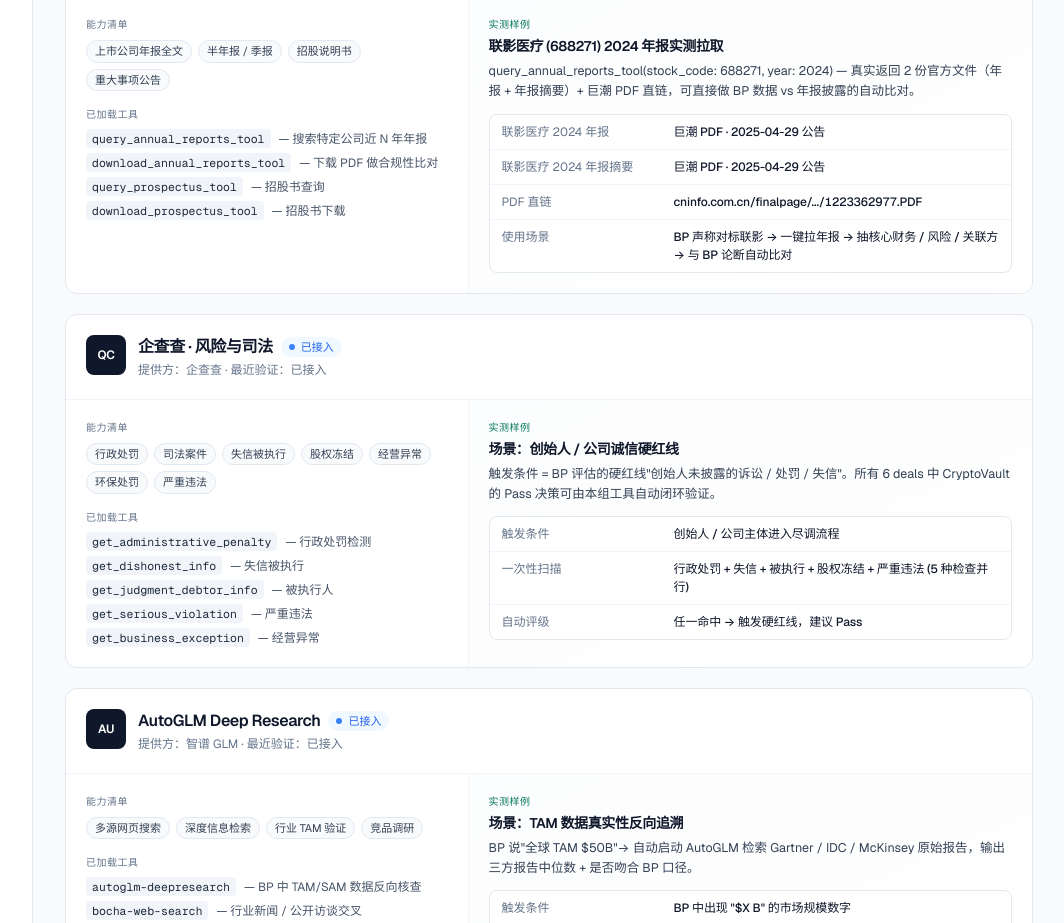
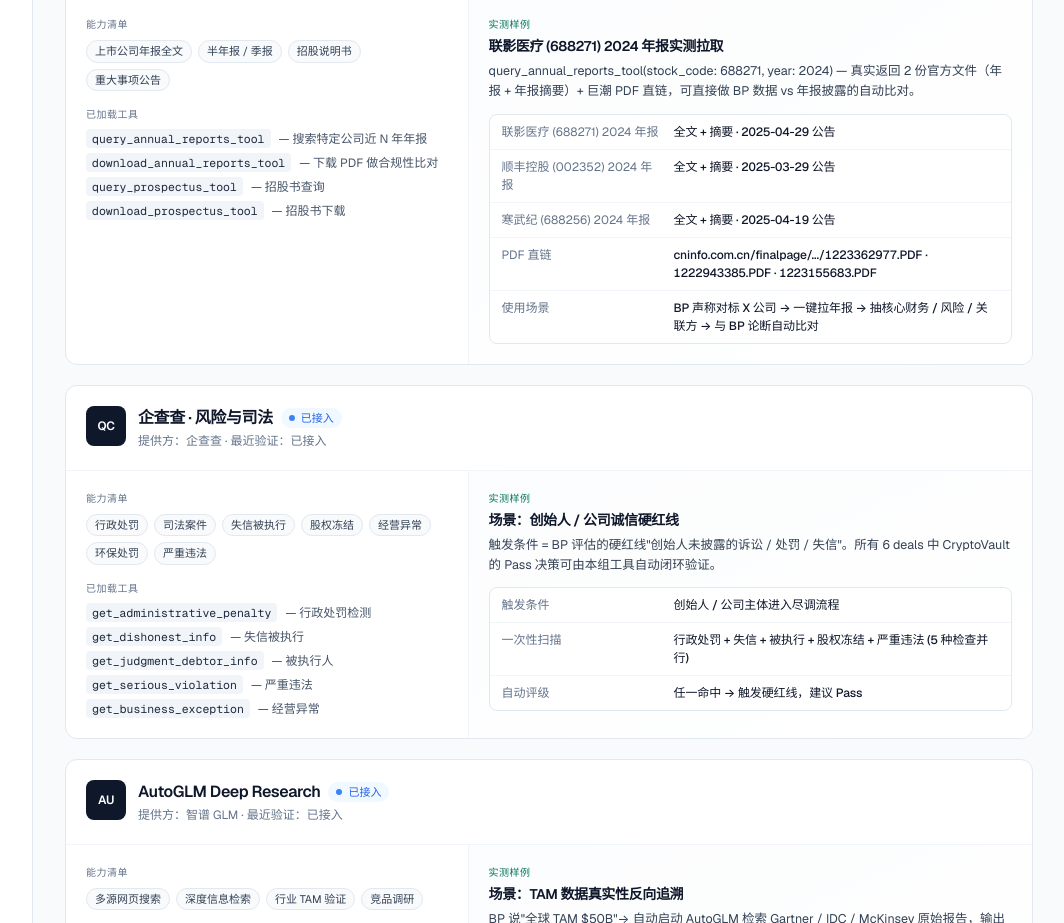
Before and after one commit to sherconan/dealpilot-claude, a React (Vite) app: page /sources in a window 1280 px wide. Shown: the part 2040-2963 px from the top of the page, without its empty margins (215-1279 px from the left). Built offline with nearby package versions, Linux system fonts and the light colour scheme.

Commit message:
feat(s34): cninfo 实测扩充 — 联影/顺丰/寒武纪 3 家 2024 年报真实 PDF 直链 + HANDOFF.md 跨会话交接文档

```diff
--- a/src/data/sourceProofs.ts
+++ b/src/data/sourceProofs.ts
@@ -116,10 +116,11 @@
     proofTitle: '联影医疗 (688271) 2024 年报实测拉取',
     proofSummary: 'query_annual_reports_tool(stock_code: 688271, year: 2024) — 真实返回 2 份官方文件（年报 + 年报摘要）+ 巨潮 PDF 直链，可直接做 BP 数据 vs 年报披露的自动比对。',
     proofRows: [
-      { k: '联影医疗 2024 年报', v: '巨潮 PDF · 2025-04-29 公告' },
-      { k: '联影医疗 2024 年报摘要', v: '巨潮 PDF · 2025-04-29 公告' },
-      { k: 'PDF 直链', v: 'cninfo.com.cn/finalpage/.../1223362977.PDF' },
-      { k: '使用场景', v: 'BP 声称对标联影 → 一键拉年报 → 抽核心财务 / 风险 / 关联方 → 与 BP 论断自动比对' },
+      { k: '联影医疗 (688271) 2024 年报', v: '全文 + 摘要 · 2025-04-29 公告' },
+      { k: '顺丰控股 (002352) 2024 年报', v: '全文 + 摘要 · 2025-03-29 公告' },
+      { k: '寒武纪 (688256) 2024 年报', v: '全文 + 摘要 · 2025-04-19 公告' },
+      { k: 'PDF 直链', v: 'cninfo.com.cn/finalpage/.../1223362977.PDF · 1222943385.PDF · 1223155683.PDF' },
+      { k: '使用场景', v: 'BP 声称对标 X 公司 → 一键拉年报 → 抽核心财务 / 风险 / 关联方 → 与 BP 论断自动比对' },
     ],
   },
   {
```
Also changed, not shown: 1 other file (tests, documents, lock files or other folders).
